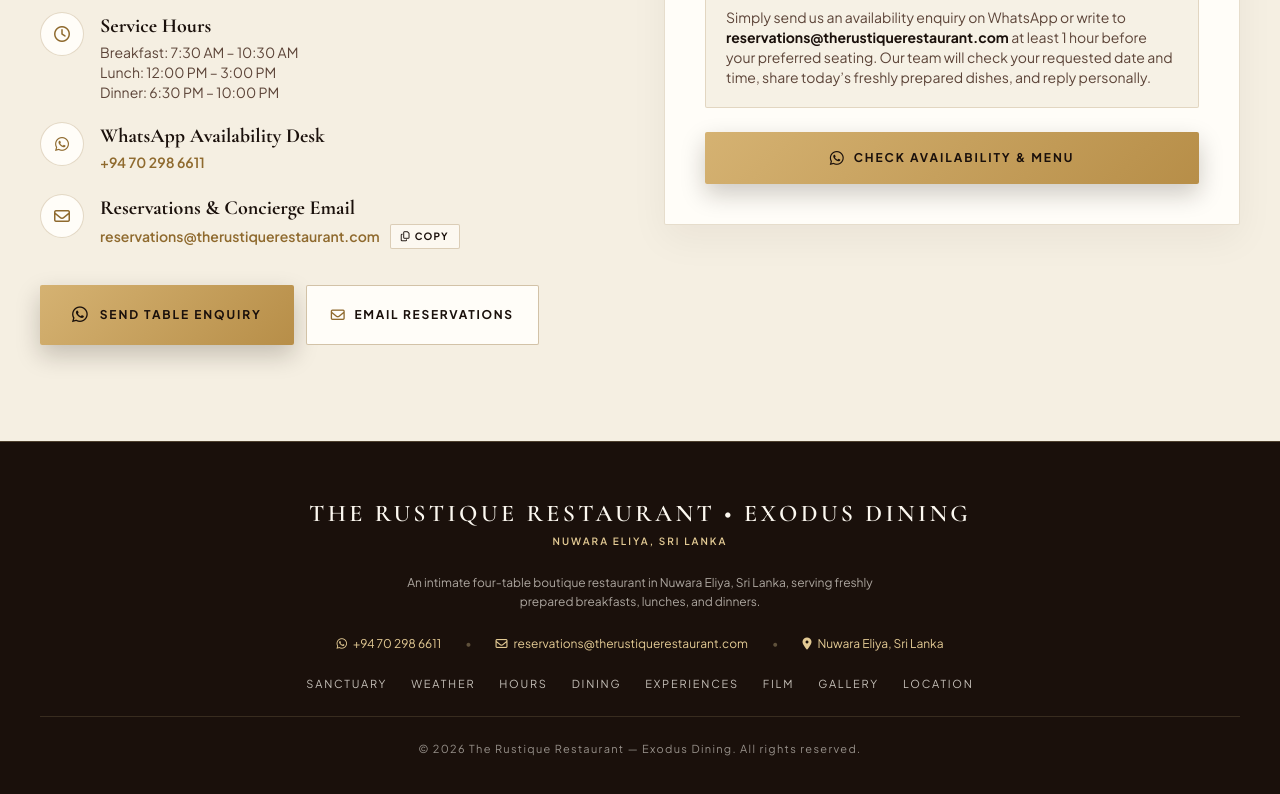
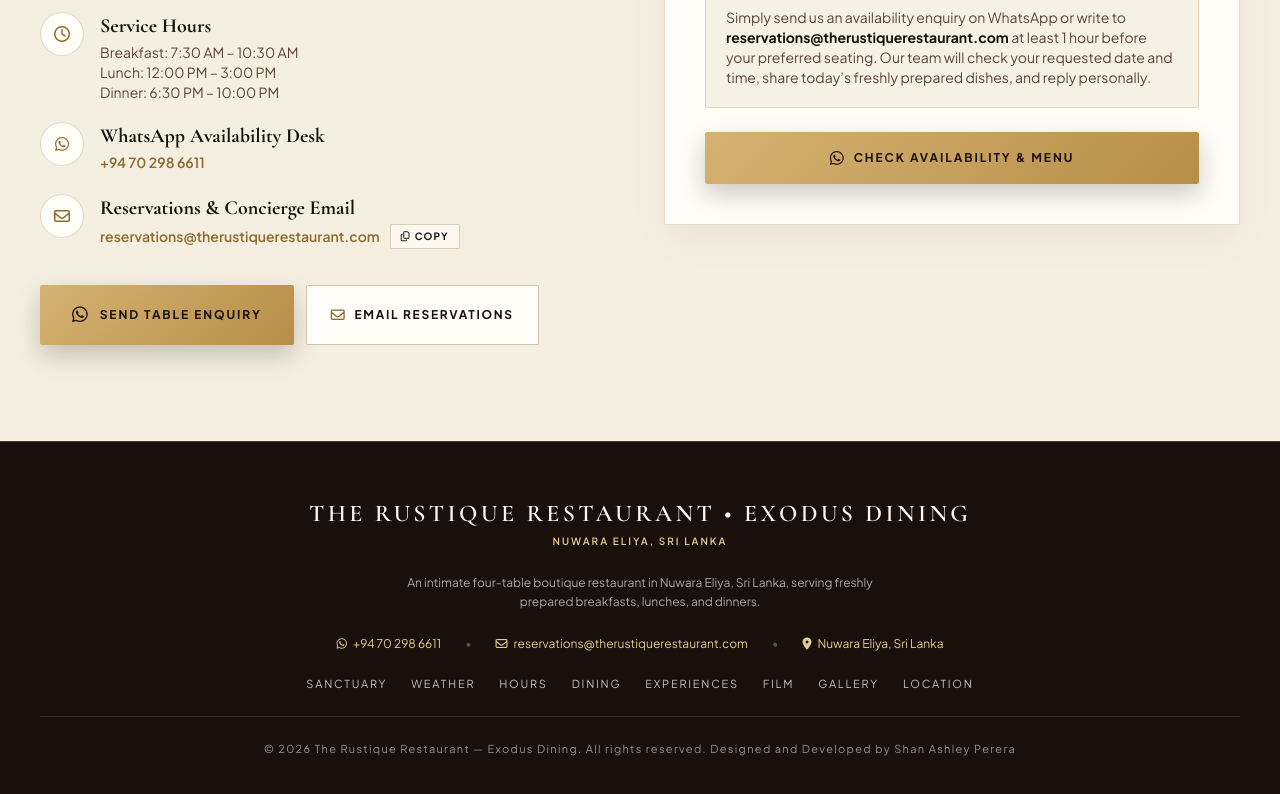
Before and after one commit to shanperera999/The-Rustique-Restaurant-Exodus-Dining---Flavors-Worth-the-Journey6, a plain HTML site: page index.html in a window 1280 px wide. Shown: the part 10777-11571 px from the top of the page. Drawn offline with nearby package versions, Linux system fonts and the light colour scheme; no server answers.

Commit message:
Update index.html

```diff
--- a/index.html
+++ b/index.html
@@ -1872,6 +1872,7 @@
         </nav>
         <div class="pt-6 border-t border-brass-pale/15 text-[11px] tracking-[0.12em] text-linen-light/55">
           © <span id="copyrightYear">2026</span> The Rustique Restaurant — Exodus Dining. All rights reserved.
+          Designed and Developed by Shan Ashley Perera
         </div>
       </div>
     </footer>
```
